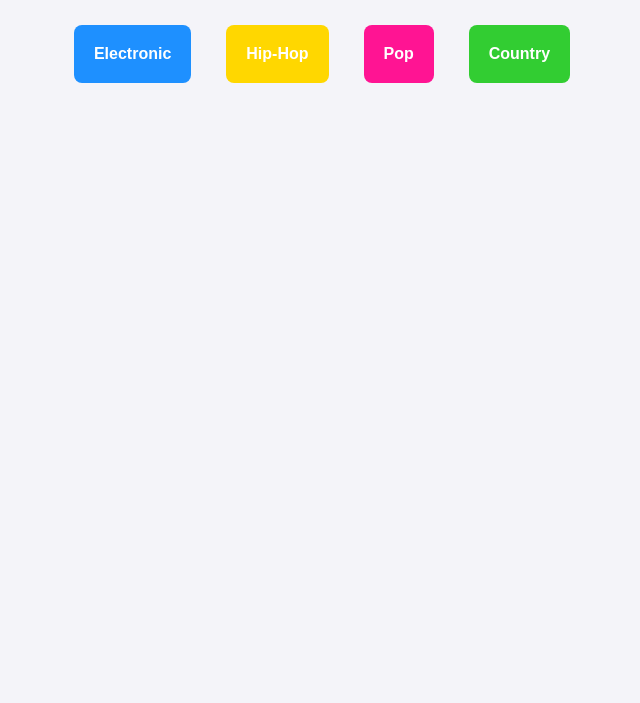
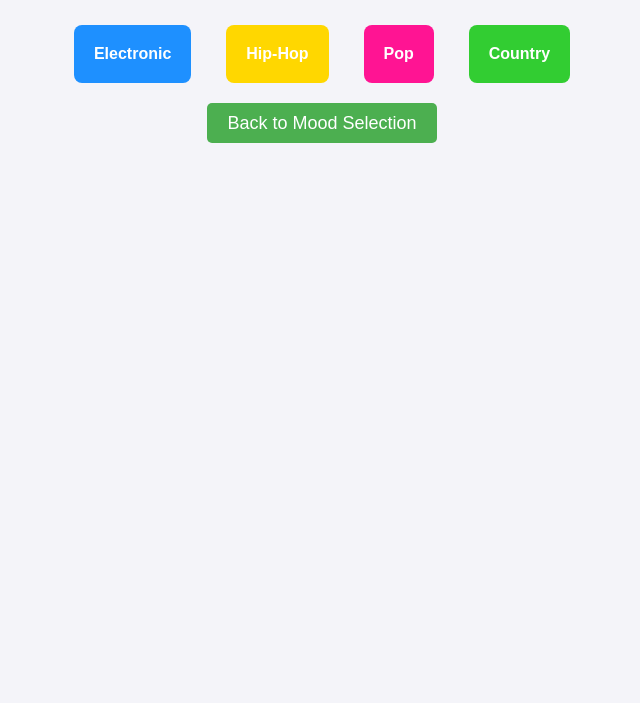
Before and after one commit to camdacoder/camdacoder.github.io, a plain HTML site: page genre.html in a window 1280 px wide. Shown: the part 97-800 px from the top of the page, without its empty margins (318-958 px from the left). Drawn offline with Linux system fonts and the light colour scheme.

Commit message:
Add home button to genre page.

```diff
--- a/genre.html
+++ b/genre.html
@@ -16,6 +16,10 @@
       <a id="pop-link" class="box">Pop</a>
       <a id="country-link" class="box">Country</a>
     </div>
+
+    <div class="back-button-container">
+      <a href="index.html" class="back-button">Back to Mood Selection</a>
+    </div>
   </main>
 
  <script src="genrescript.js"></script>
```
